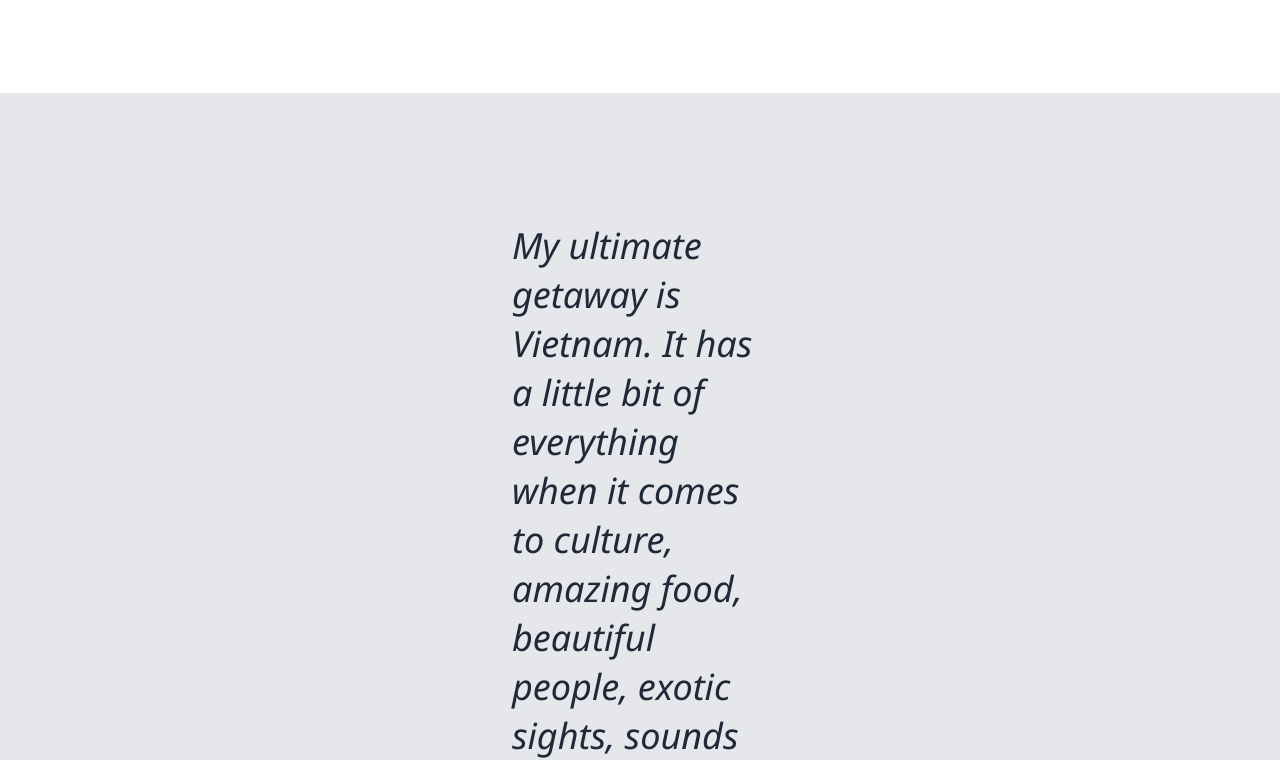
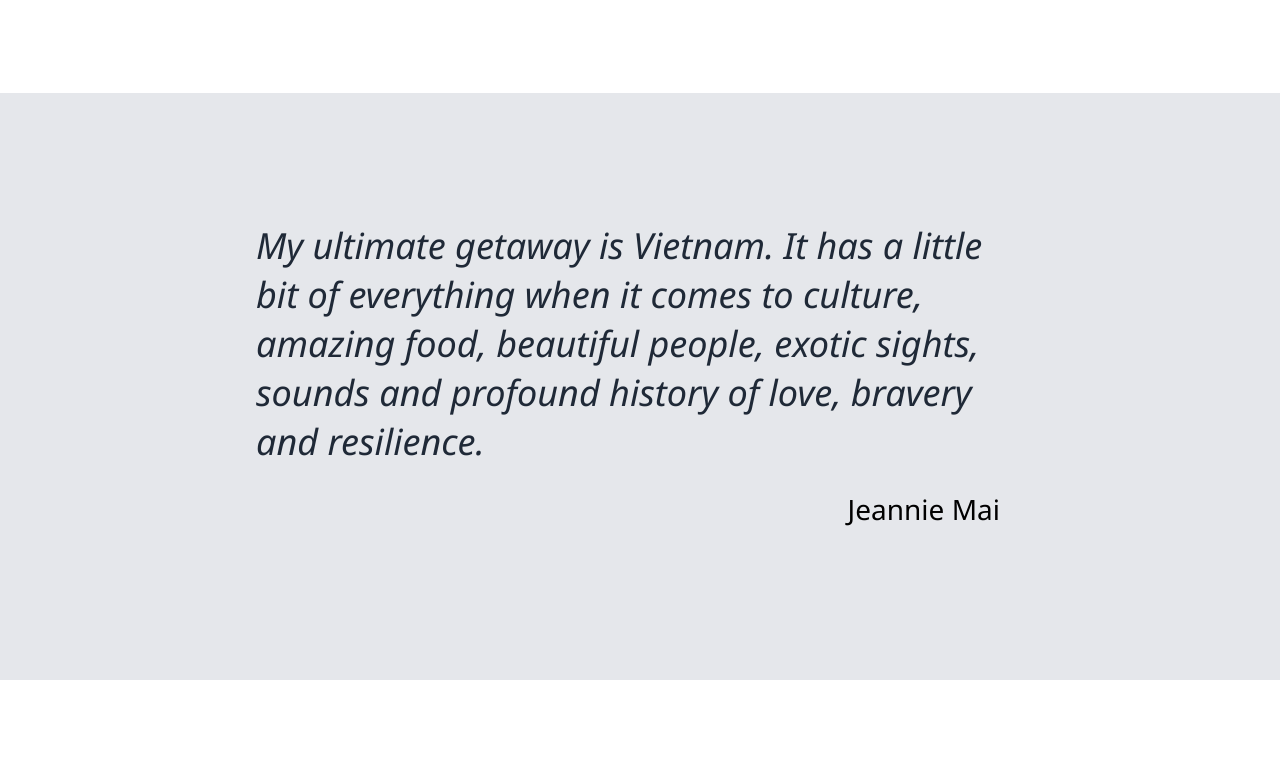
Before and after one commit to HiimHyy/Vietnamilainen, a plain HTML site: page index.html in a window 1280 px wide. Shown: the part 2004-2764 px from the top of the page. Drawn offline with Linux system fonts and the light colour scheme.

Commit message:
Update style.css

```diff
--- a/style.css
+++ b/style.css
@@ -112,7 +112,7 @@ a{
 .quotation-container {
     display: flex;
     flex-direction: column;
-    padding: 128px 512px 128px 512px;
+    padding: 128px 256px 128px 256px;
     background-color:#e5e7eb;
 }
 .quotation {
```
